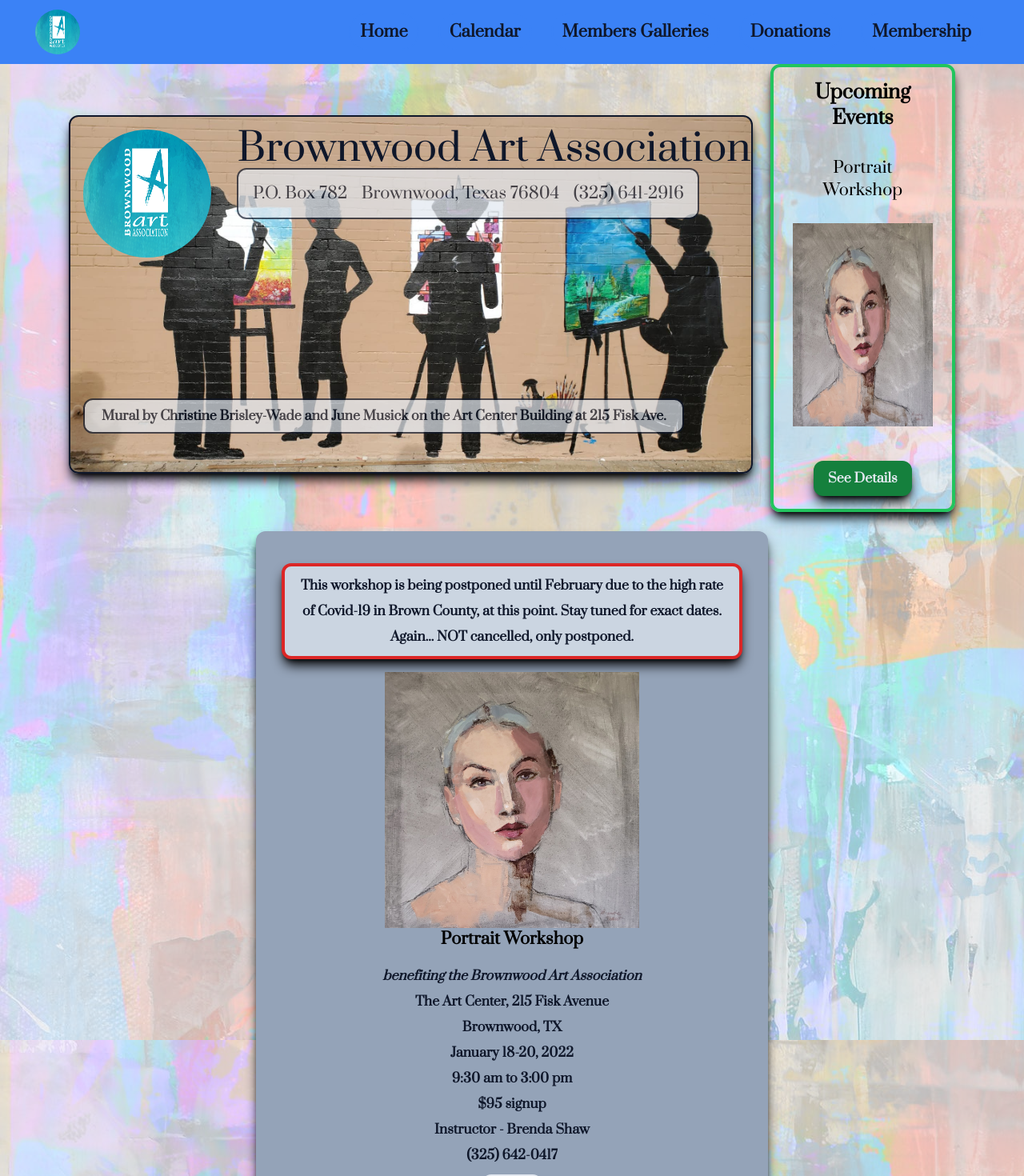
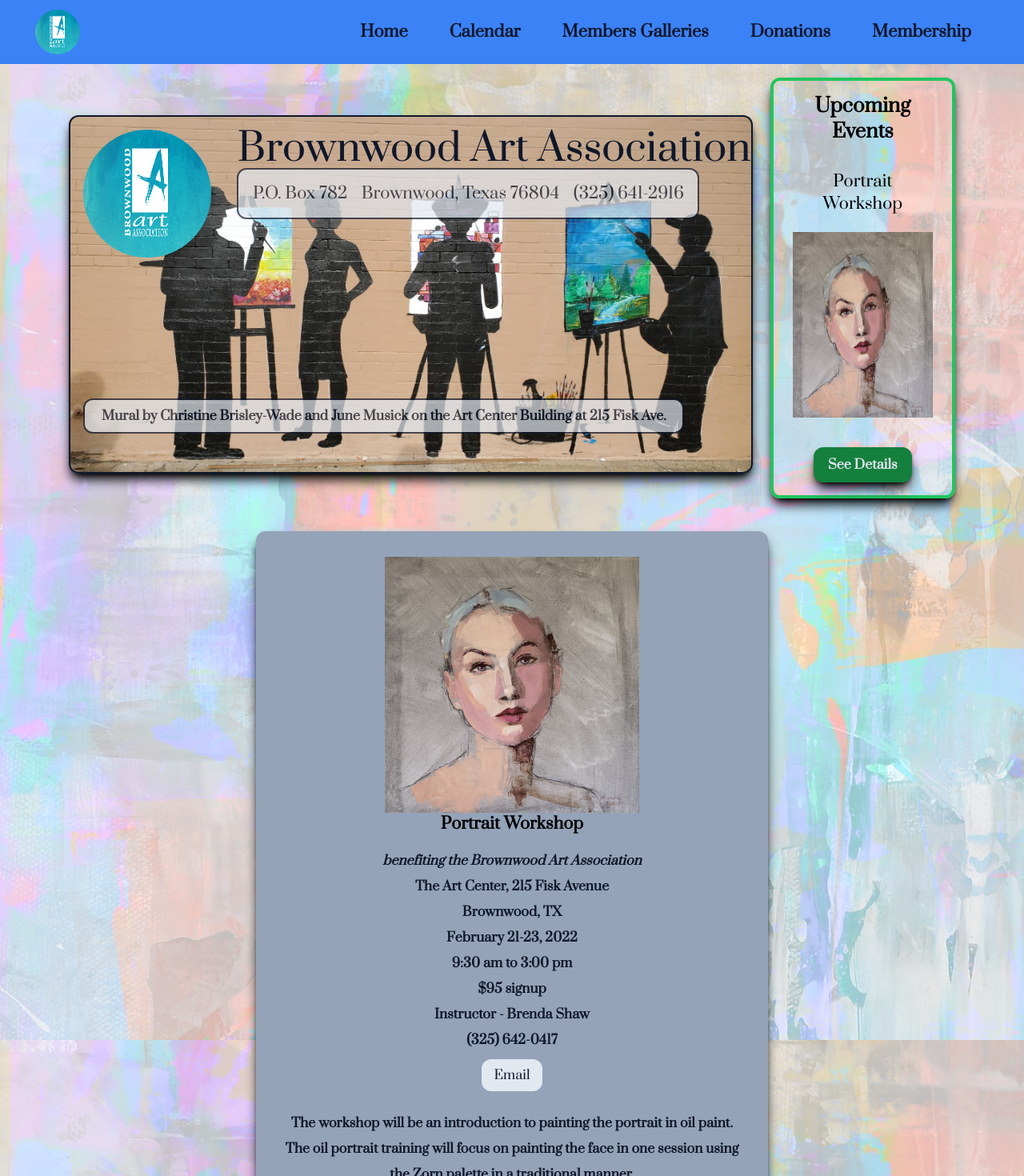
Before and after one commit to Jonathan-Day-Dev/bwd-art, a React (Create React App) app: page /event in a window 1280 px wide. Shown: the top 1470 px of the page at 80% size. Built offline with nearby package versions, Linux system fonts and the light colour scheme.

Commit message:
change portrait workshop hours

```diff
--- a/src/components/Event/Event.js
+++ b/src/components/Event/Event.js
@@ -18,11 +18,11 @@
   }, [])
   return (
     <Card className={styles.card}>
-      <p className={styles.disclaimer}>
+      {/* <p className={styles.disclaimer}>
         This workshop is being postponed until February due to the high rate of
         Covid-19 in Brown County, at this point. Stay tuned for exact dates.
         Again... NOT cancelled, only postponed.
-      </p>
+      </p> */}
       <img src={portrait} alt={portrait} className={styles.image} />
       <h2>Portrait Workshop</h2>
       <div className={styles.info}>
@@ -32,7 +32,7 @@
           </p>
           <p>The Art Center, 215 Fisk Avenue</p>
           <p>Brownwood, TX</p>
-          <p>January 18-20, 2022</p>
+          <p>February 21-23, 2022</p>
           <p>9:30 am to 3:00 pm</p>
           <p>$95 signup</p>
         </div>
--- a/src/components/Layout/Header.js
+++ b/src/components/Layout/Header.js
@@ -2,6 +2,8 @@
 import logo from "../../assets/logo.png";
 
 import HeaderExtra from './HeaderExtra';
+
+// import { Link } from 'react-router-dom';
 
 const Header = (props) => {
   return (
@@ -22,6 +24,7 @@
           Mural by Christine Brisley-Wade and June Musick on the Art Center
           Building at 215 Fisk Ave.
         </p>
+        {/* <Link to="/event" className={styles['event-btn']}>See Upcoming Events</Link> */}
       </header>
       <HeaderExtra />
     </div>
--- a/src/components/Layout/Header.module.css
+++ b/src/components/Layout/Header.module.css
@@ -33,3 +33,7 @@
 .caption {
   @apply text-sm md:text-base justify-self-end text-slate-900 bg-slate-200 opacity-70 rounded-xl p-2 border-2 border-solid border-slate-900 w-[90%] text-center mb-0;
 }
+
+.event-btn {
+
+}
--- a/src/components/Layout/HeaderExtra.js
+++ b/src/components/Layout/HeaderExtra.js
@@ -1,5 +1,6 @@
 import styles from './HeaderExtra.module.css';
 import portrait from '../../assets/portrait.jpg';
+
 
 import { Link } from 'react-router-dom';
 
--- a/src/components/Layout/HeaderExtra.module.css
+++ b/src/components/Layout/HeaderExtra.module.css
@@ -1,5 +1,5 @@
 .upcoming {
-  @apply w-[80%] px-6 mt-8 xl:mt-0 h-80 flex xl:flex-col justify-evenly items-center xl:w-[20%] xl:h-full border-4 border-solid border-green-500 rounded-xl shadow-lg shadow-black;
+  @apply w-[80%] px-6 mt-8 xl:mt-0 h-80 flex xl:flex-col justify-evenly items-center xl:w-[20%] xl:h-[94%] border-4 border-solid border-green-500 rounded-xl shadow-lg shadow-black;
 }
 
 .upcoming__title {
```
